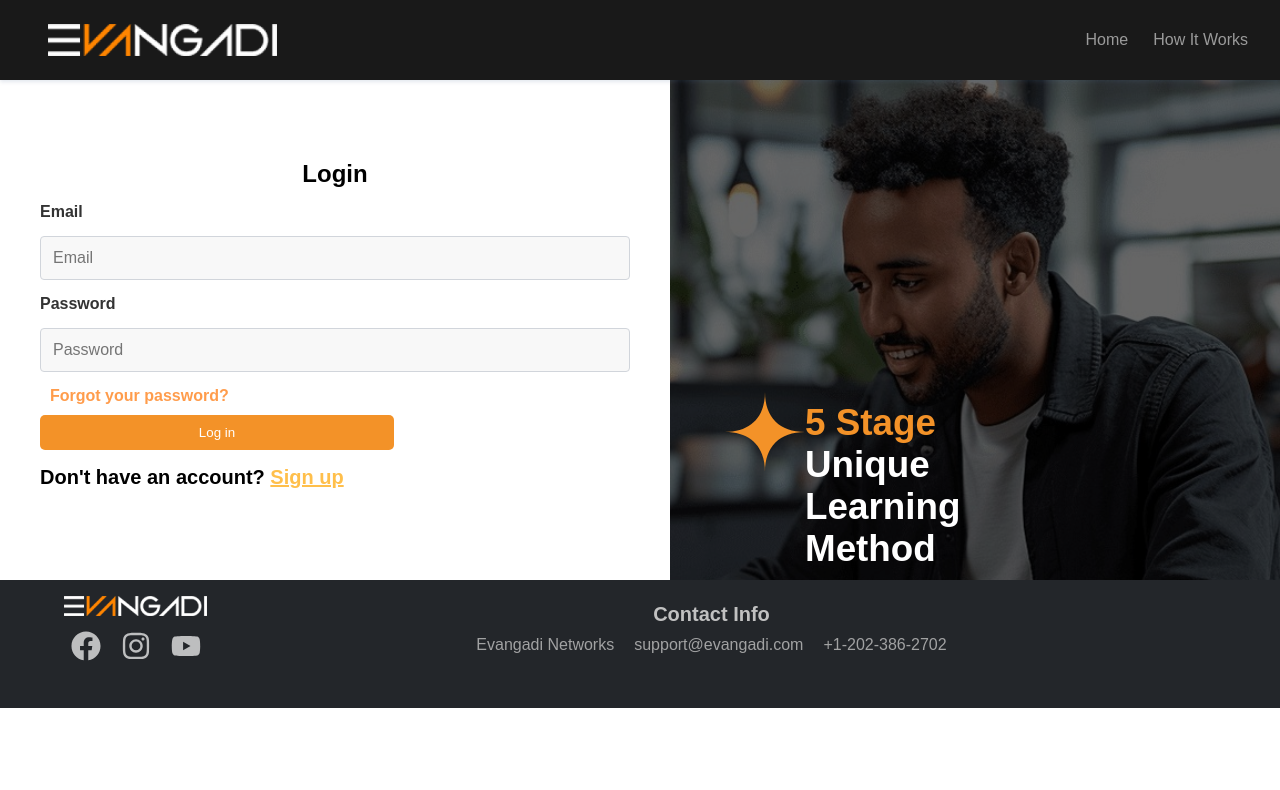
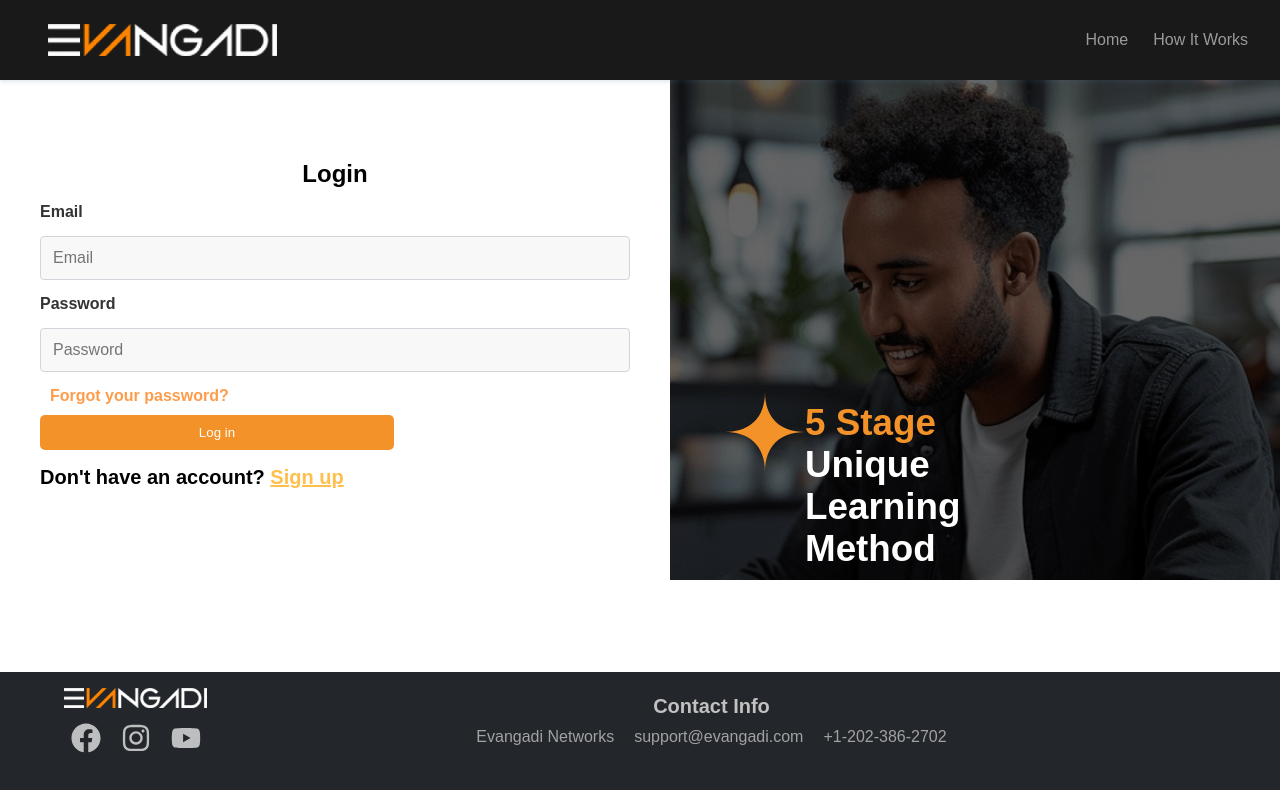
Before and after one commit to letebrehan/Evangadi-Forum, a React (Vite) app: page /Evangadi-Forum/users/login in a window 1280 px wide. Shown: the top 790 px of the page. Built offline with nearby package versions, Linux system fonts and the light colour scheme.

Commit message:
solving footer problems

```diff
--- a/src/components/Footer/Footer.module.css
+++ b/src/components/Footer/Footer.module.css
@@ -12,6 +12,10 @@
   height: auto;
   padding-top: 1rem;
   margin-top: auto !important;
+  /* position: absolute; */
+  /* left: 0;
+  right: 0;
+  bottom: 0; */
 }
 
 .internalWrapper {
--- a/src/index.css
+++ b/src/index.css
@@ -17,17 +17,17 @@ body,
   margin: 0;
   padding: 0;
 }
-
+html{
+    box-sizing: border-box;
+}
 body {
-  display: grid;
-  /* grid: auto / 1em 1fr 11em; */
-  min-height: 100vh;
+    box-sizing: inherit;
 }
 
 /* Layout container */
 .app-layout {
-  /* display: flex; */
-  /* flex-direction: column; */
+  display: flex;
+  flex-direction: column;
   min-height: 100%;
   height: 100vh;
 }
```
